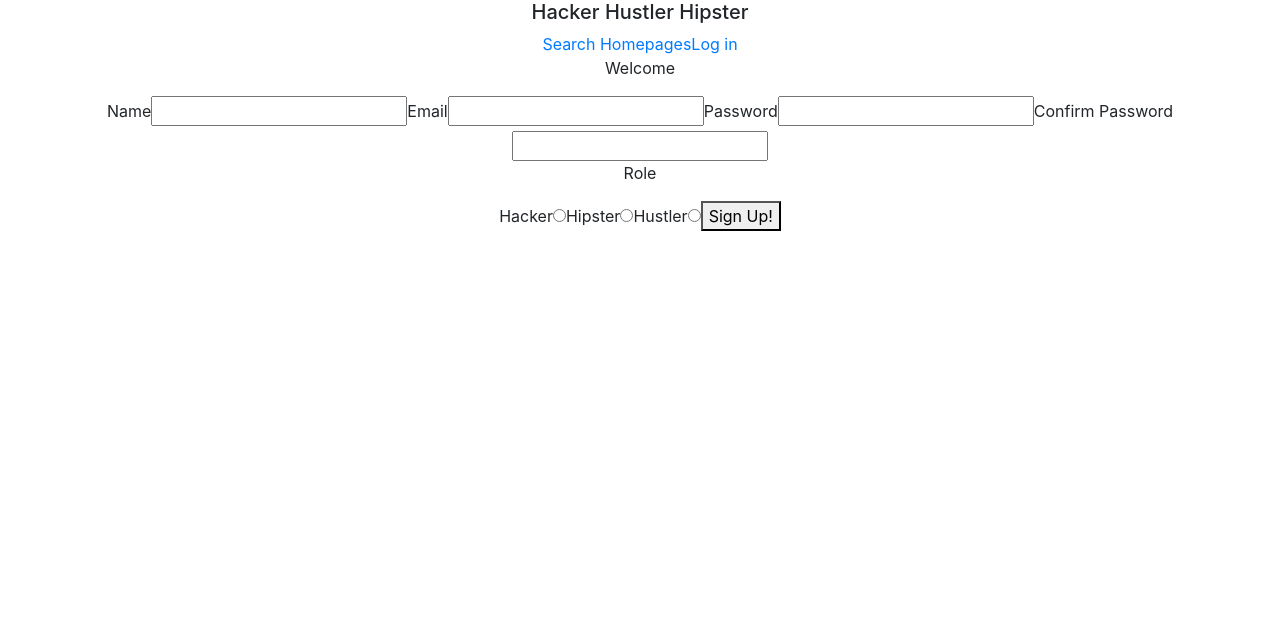
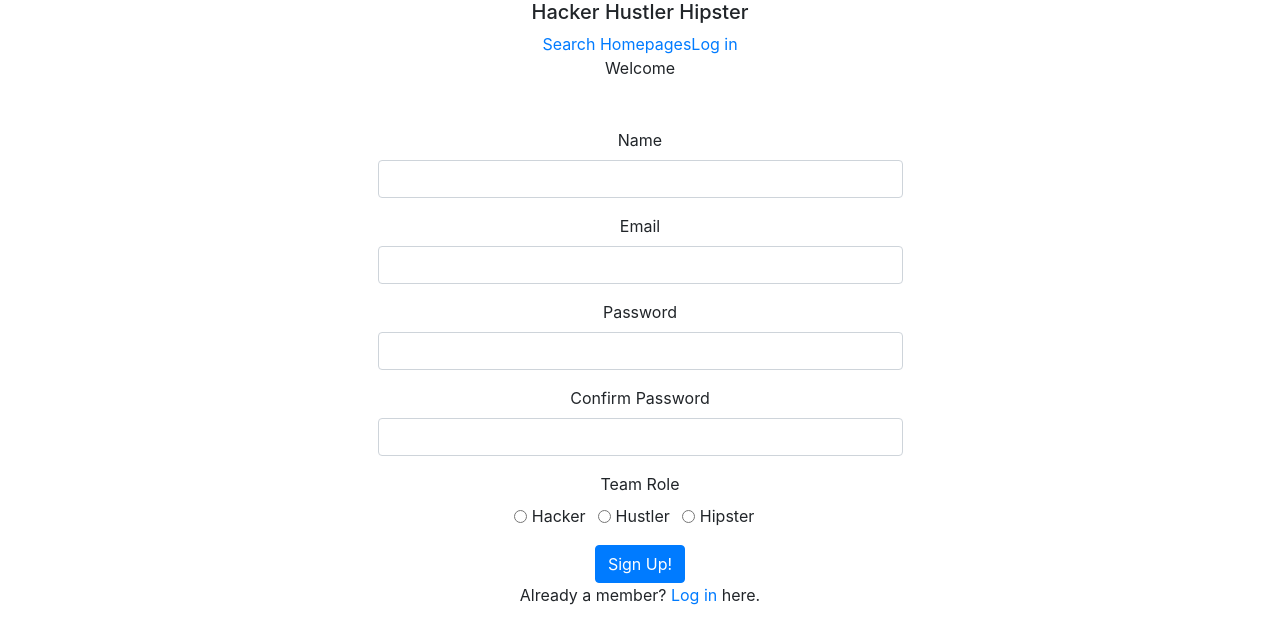
Before and after one commit to nmegrant/Hacker-Hustler-Hipster-client, a React (Create React App) app: page /signup in a window 1280 px wide. Shown: the top 644 px of the page. Built offline with nearby package versions, Linux system fonts and the light colour scheme.

Commit message:
Add styling to forms for sign in and log in

```diff
--- a/package.json
+++ b/package.json
@@ -9,6 +9,7 @@
     "axios": "^0.19.2",
     "bootstrap": "^4.5.0",
     "react": "^16.13.1",
+    "react-bootstrap": "^1.0.1",
     "react-dom": "^16.13.1",
     "react-redux": "^7.2.0",
     "react-router-dom": "^5.2.0",
--- a/src/pages/Login.js
+++ b/src/pages/Login.js
@@ -3,6 +3,11 @@ import { useDispatch, useSelector } from "react-redux";
 import { Link, useHistory } from "react-router-dom";
 import { loginThunkCreator } from "../store/user/actions";
 import { selectToken } from "../store/user/selectors";
+
+import Form from "react-bootstrap/Form";
+import Container from "react-bootstrap/Container";
+import Button from "react-bootstrap/Button";
+import { Col } from "react-bootstrap";
 
 export default function Login() {
   const [email, setEmail] = useState("");
@@ -25,27 +30,33 @@ export default function Login() {
   }
 
   return (
-    <div>
-      <form>
-        <label>email</label>
-        <input
+    <Container>
+      <Form as={Col} md={{ span: 6, offset: 3 }} className="mt-5">
+        <Form.Group controlId="formGroupEmail">
+          <Form.Label>Email</Form.Label>
+          <Form.Control
             type="text"
+            placeholder="Enter email"
             value={email}
             onChange={(event) => setEmail(event.target.value)}
-        ></input>
-        <label>password</label>
-        <input
+          ></Form.Control>
+        </Form.Group>
+        <Form.Group controlId="formGroupPassword">
+          <Form.Label>Password</Form.Label>
+          <Form.Control
             type="password"
+            placeholder="Enter password"
             value={password}
             onChange={(event) => setPassword(event.target.value)}
-        ></input>
-        <button type="submit" onClick={submitForm}>
+          ></Form.Control>
+        </Form.Group>
+        <Button type="submit" onClick={submitForm}>
           Login
-        </button>
-      </form>
+        </Button>
+      </Form>
       <p>
         Not a member? Don't miss out! <Link to="/signup">Sign up now.</Link>
       </p>
-    </div>
+    </Container>
   );
 }
--- a/src/pages/SignUp.js
+++ b/src/pages/SignUp.js
@@ -1,6 +1,12 @@
 import React, { useState } from "react";
+import { Link } from "react-router-dom";
 import { useDispatch } from "react-redux";
 import { signUpThunkCreator } from "../store/user/actions";
+
+import Form from "react-bootstrap/Form";
+import Container from "react-bootstrap/Container";
+import Button from "react-bootstrap/Button";
+import { Col } from "react-bootstrap";
 
 export default function SignUp() {
   const [name, setName] = useState("");
@@ -25,58 +31,85 @@ export default function SignUp() {
   }
 
   return (
-    <div>
-      <form>
-        <label>Name</label>
-        <input
+    <Container>
+      <Form as={Col} md={{ span: 6, offset: 3 }} className="mt-5">
+        <Form.Group controlId="formBasicName">
+          <Form.Label>Name</Form.Label>
+          <Form.Control
             type="text"
             value={name}
             onChange={(event) => setName(event.target.value)}
-        ></input>
-        <label>Email</label>
-        <input
+          ></Form.Control>
+        </Form.Group>
+
+        <Form.Group controlId="formBasicEmail">
+          <Form.Label>Email</Form.Label>
+          <Form.Control
             type="email"
             value={email}
             onChange={(event) => setEmail(event.target.value)}
-        ></input>
-        <label>Password</label>
-        <input
+          ></Form.Control>
+        </Form.Group>
+
+        <Form.Group controlId="formBasicPassword">
+          <Form.Label>Password</Form.Label>
+          <Form.Control
             type="password"
             value={password}
             onChange={(event) => setPassword(event.target.value)}
-        ></input>
-        <label>Confirm Password</label>
-        <input
+          ></Form.Control>
+        </Form.Group>
+
+        <Form.Group controlId="formBasicPasswordConfirm">
+          <Form.Label>Confirm Password</Form.Label>
+          <Form.Control
             type="password"
             value={confirmPassword}
             onChange={(event) => setConfirmPassword(event.target.value)}
-        ></input>
-        <p>Role</p>
-        <label>Hacker</label>
-        <input
-          type="radio"
-          name="role"
+          ></Form.Control>
+        </Form.Group>
+
+        <Form.Group controlId="formBasicPasswordConfirm">
+          <Form.Label>Team Role</Form.Label>
+          {["radio"].map((type) => (
+            <div key={`inline-${type}`} className="mb-3">
+              <Form.Check
+                inline
+                name="Role"
+                label="Hacker"
+                type={type}
+                id={`inline-${type}-1`}
                 value="Hacker"
                 onChange={(event) => setRole(event.target.value)}
-        ></input>
-        <label>Hipster</label>
-        <input
-          type="radio"
-          name="role"
+              />
+              <Form.Check
+                name="Role"
+                inline
+                label="Hustler"
+                type={type}
+                id={`inline-${type}-2`}
+                value="Hustler"
+                onChange={(event) => setRole(event.target.value)}
+              />
+              <Form.Check
+                name="Role"
+                inline
+                label="Hipster"
+                type={type}
+                id={`inline-${type}-3`}
                 value="Hipster"
                 onChange={(event) => setRole(event.target.value)}
-        ></input>
-        <label>Hustler</label>
-        <input
-          type="radio"
-          name="role"
-          value="Hustler"
-          onChange={(event) => setRole(event.target.value)}
-        ></input>
-        <button type="submit" onClick={submitForm}>
+              />
+            </div>
+          ))}
+        </Form.Group>
+        <Button type="submit" onClick={submitForm}>
           Sign Up!
-        </button>
-      </form>
-    </div>
+        </Button>
+      </Form>
+      <p>
+        Already a member? <Link to="/login">Log in</Link> here.
+      </p>
+    </Container>
   );
 }
```
Also changed, not shown: 1 other file (tests, documents, lock files or other folders). Lines whose indentation alone changed are shown as unchanged.
